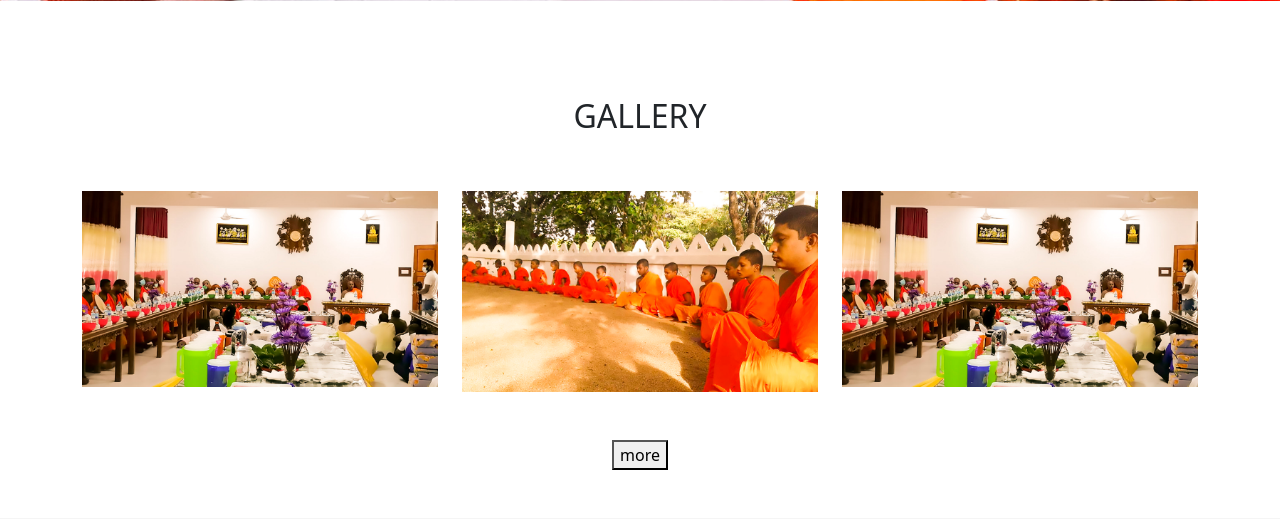
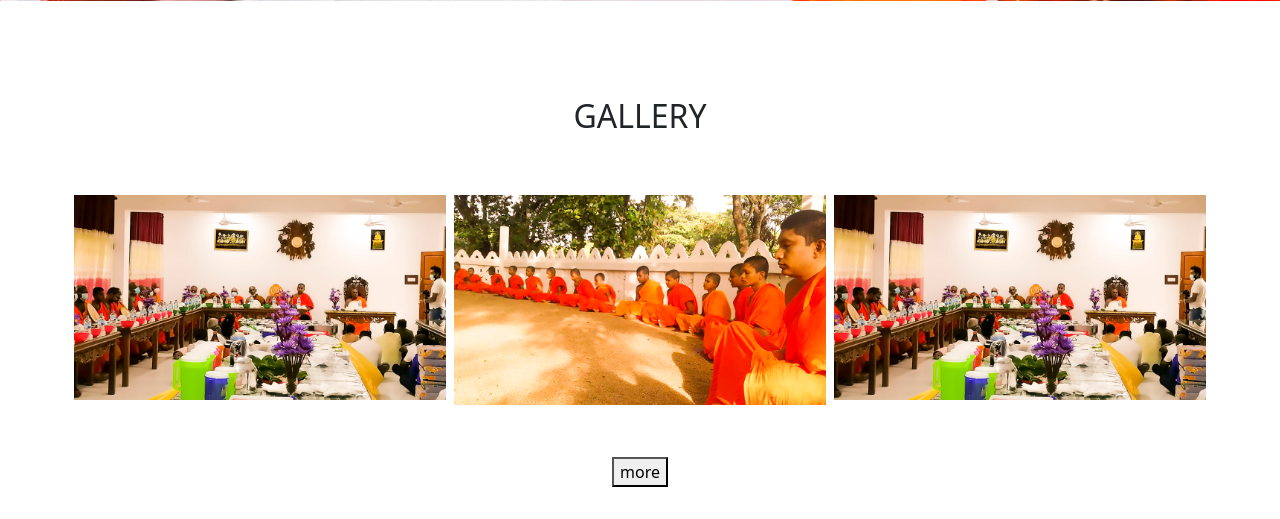
Before and after one commit to NelushaEkanayake/ghanodaya-temple, a PHP site: page / in a window 1280 px wide. Shown: the part 783-1302 px from the top of the page. Run offline with PHP 8.4, Linux system fonts and the light colour scheme; some libraries are stand-ins or nearby versions.

Commit message:
Update index.php

```diff
--- a/resources/gallery/index.php
+++ b/resources/gallery/index.php
@@ -7,15 +7,15 @@
 
         <div class="row">
 
-            <div class="col-md-4">
+            <div class="col-md-4 p-1">
                 <a class="test-popup-link" href="asset/img/gallery/gallary3.jpg"> <img class="img-gal-home"
                         src="asset/img/gallery/gallary3.jpg" alt=""></a>
             </div>
-            <div class="col-md-4">
+            <div class="col-md-4 p-1">
                 <a class="test-popup-link" href="asset/img/gallery/gallary1.jpg"> <img class="img-gal-home"
                         src="asset/img/gallery/gallary1.jpg" alt=""></a>
             </div>
-            <div class="col-md-4">
+            <div class="col-md-4 p-1">
                 <a class="test-popup-link" href="asset/img/gallery/gallary3.jpg"> <img class="img-gal-home"
                         src="asset/img/gallery/gallary3.jpg" alt=""></a>
             </div>
```
